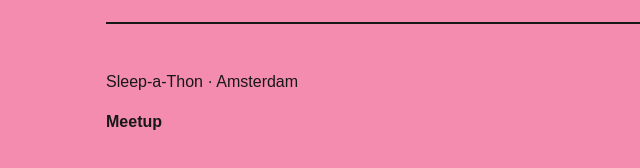
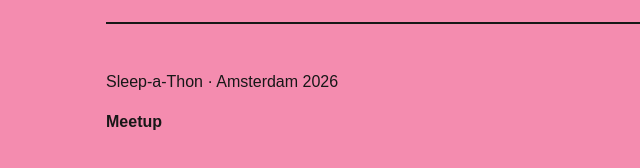
Before and after one commit to ronnmosz/sleep-a-thon, a plain HTML site: page index.html in a window 1280 px wide. Shown: the part 2714-2882 px from the top of the page, 84-724 px from the left. Drawn offline with Linux system fonts and the light colour scheme.

Commit message:
Update index.html
added year

```diff
--- a/index.html
+++ b/index.html
@@ -113,7 +113,7 @@
 <footer>
 
     <p>
-        Sleep-a-Thon · Amsterdam
+        Sleep-a-Thon · Amsterdam 2026
     </p>
 
     <p>
```
